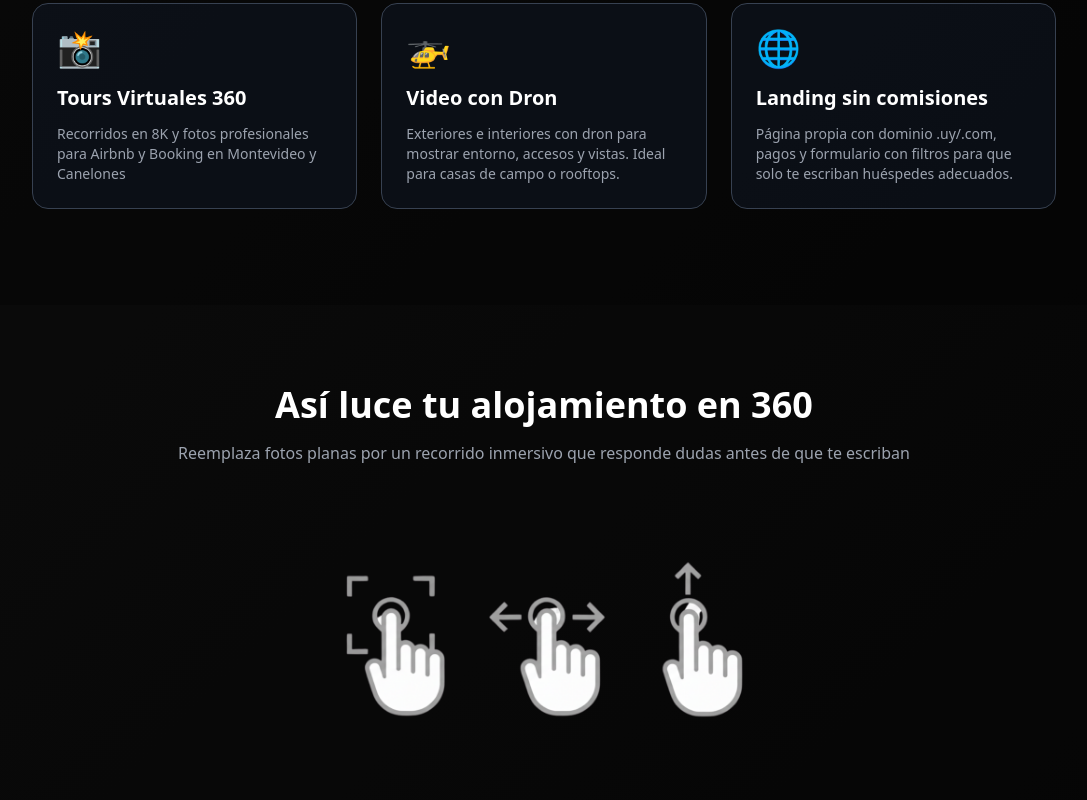
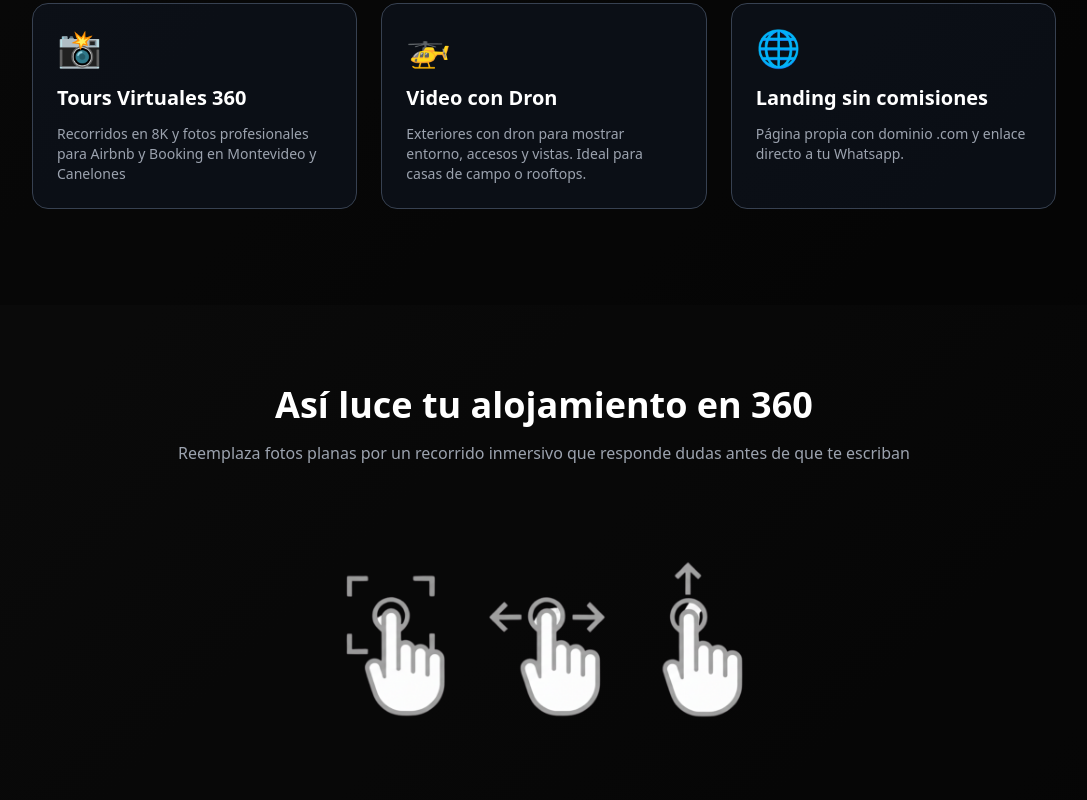
Before and after one commit to jperezpro/tourvirtual360, a website: page index.html in a window 1280 px wide. Shown: the part 2117-2917 px from the top of the page, without its empty margins (96-1183 px from the left). Drawn offline with Linux system fonts and the light colour scheme.

Commit message:
update: Manual copy improvements on landing page

```diff
--- a/index.html
+++ b/index.html
@@ -331,12 +331,12 @@
                 <div class="p-6 rounded-2xl border border-gray-700 hover:border-emerald-500 transition bg-gray-900 bg-opacity-50">
                     <div class="text-4xl mb-4">🚁</div>
                     <h3 class="text-xl font-bold text-white mb-3">Video con Dron</h3>
-                    <p class="text-gray-400 text-sm">Exteriores e interiores con dron para mostrar entorno, accesos y vistas. Ideal para casas de campo o rooftops.</p>
+                    <p class="text-gray-400 text-sm">Exteriores con dron para mostrar entorno, accesos y vistas. Ideal para casas de campo o rooftops.</p>
                 </div>
                 <div class="p-6 rounded-2xl border border-gray-700 hover:border-blue-400 transition bg-gray-900 bg-opacity-50">
                     <div class="text-4xl mb-4">🌐</div>
                     <h3 class="text-xl font-bold text-white mb-3">Landing sin comisiones</h3>
-                    <p class="text-gray-400 text-sm">Página propia con dominio .uy/.com, pagos y formulario con filtros para que solo te escriban huéspedes adecuados.</p>
+                    <p class="text-gray-400 text-sm">Página propia con dominio .com y enlace directo a tu Whatsapp.</p>
                 </div>
             </div>
         </div>
```
